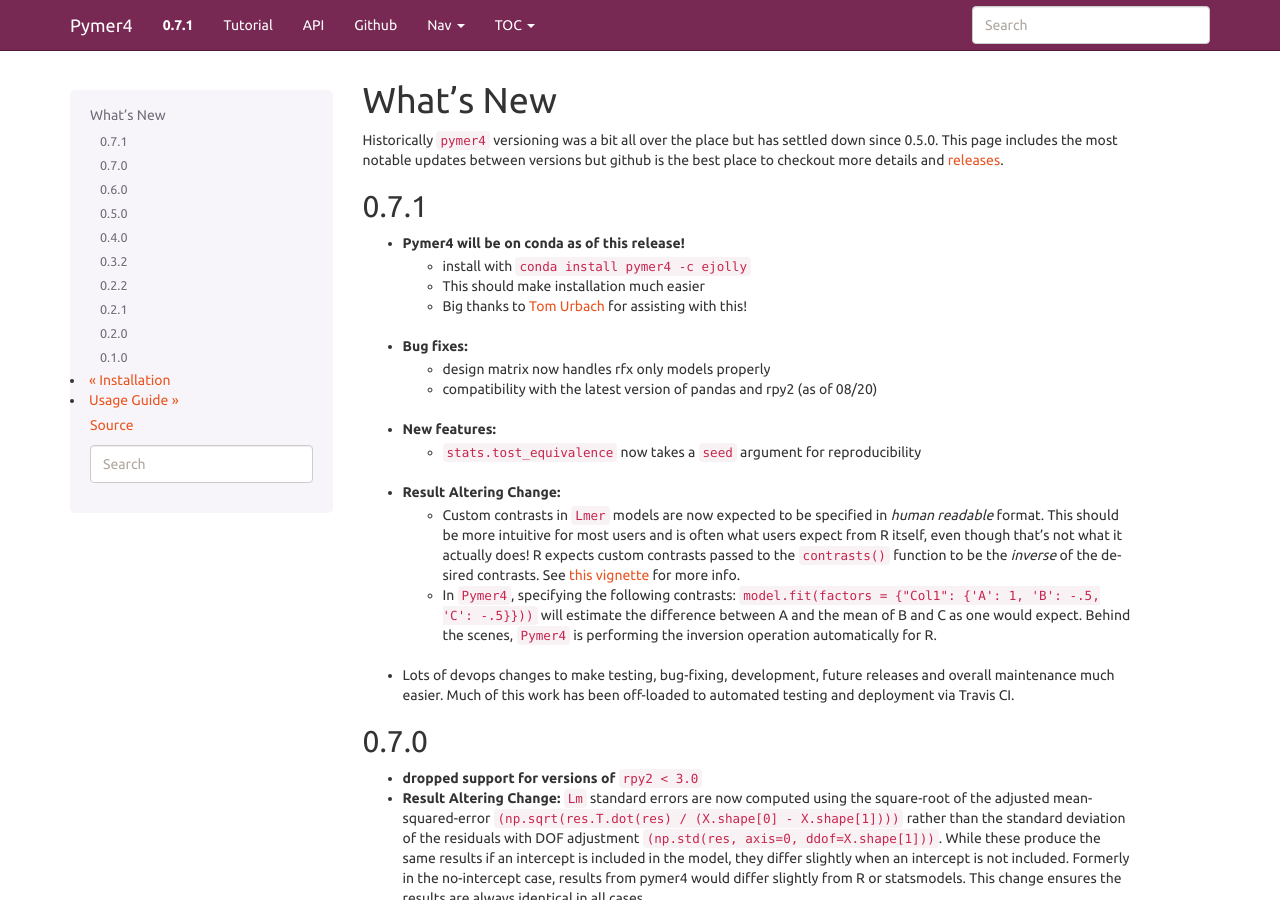
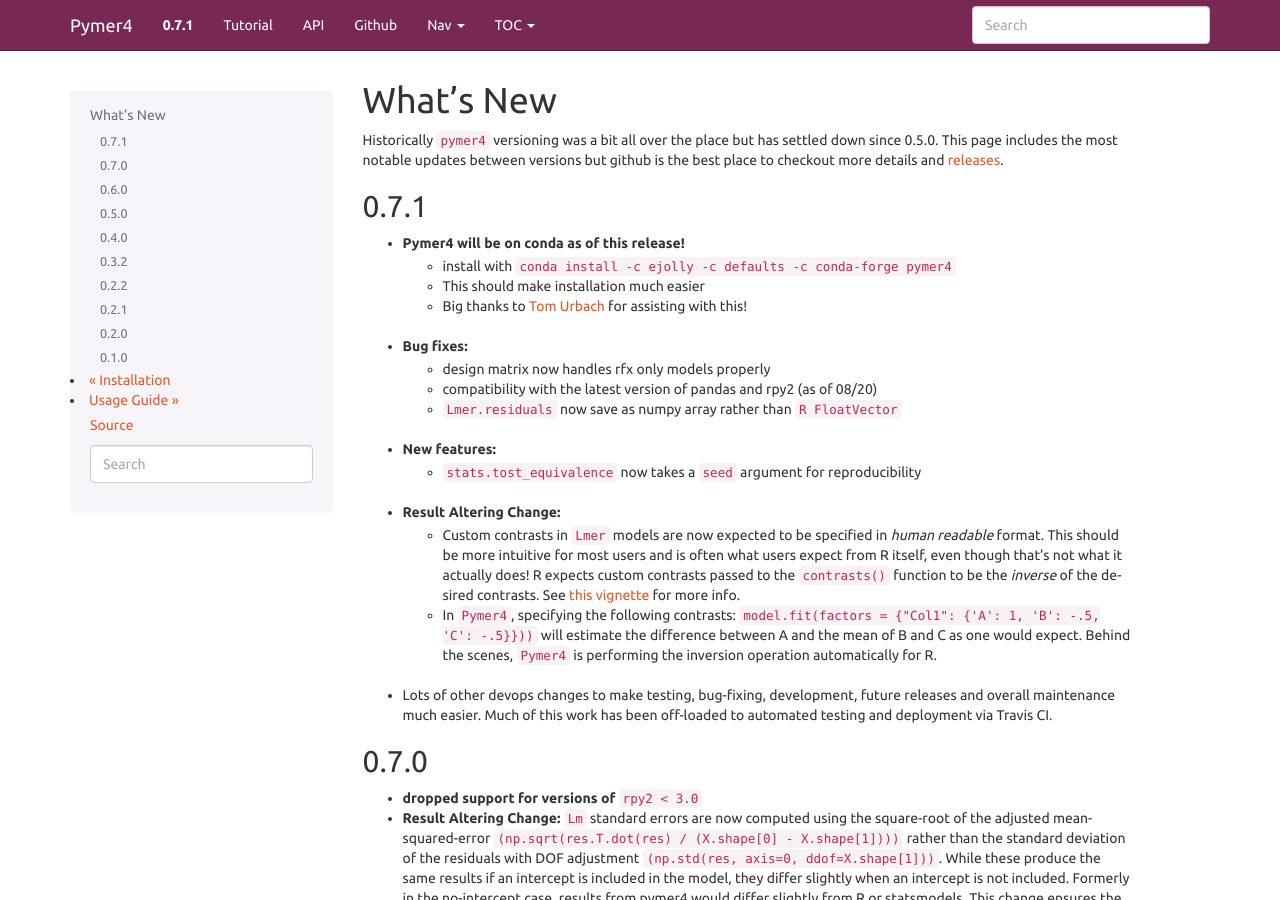
Before and after one commit to ejolly/pymer4, a Sphinx documentation site: the page built from docs/new.rst, in a window 1280 px wide and 900 px high. Built offline with Sphinx 7.4.7, drawn with Linux system fonts in a browser that asks for light colours.

Commit message:
Lmer.residuals now save as numpy array rather than R FloatVector. Removed some f-strings and quieted linter error from pandas query syntax.

```diff
--- a/docs/new.rst
+++ b/docs/new.rst
@@ -5,18 +5,19 @@
 0.7.1
 -----
 - **Pymer4 will be on conda as of this release!**
-    - install with :code:`conda install pymer4 -c ejolly`
+    - install with :code:`conda install -c ejolly -c defaults -c conda-forge pymer4`
     - This should make installation much easier
     - Big thanks to `Tom Urbach <https://turbach.github.io/toms_kutaslab_website/>`_ for assisting with this!
 - **Bug fixes:**
     - design matrix now handles rfx only models properly
     - compatibility with the latest version of pandas and rpy2 (as of 08/20)
+    - :code:`Lmer.residuals` now save as numpy array rather than :code:`R FloatVector`
 - **New features:**
     - :code:`stats.tost_equivalence` now takes a :code:`seed` argument for reproducibility
 - **Result Altering Change:**
     - Custom contrasts in :code:`Lmer` models are now expected to be specified in *human readable* format. This should be more intuitive for most users and is often what users expect from R itself, even though that's not what it actually does! R expects custom contrasts passed to the :code:`contrasts()` function to be the *inverse* of the desired contrasts. See `this vignette <https://rstudio-pubs-static.s3.amazonaws.com/65059_586f394d8eb84f84b1baaf56ffb6b47f.html>`_ for more info.
     - In :code:`Pymer4`, specifying the following contrasts: :code:`model.fit(factors = {"Col1": {'A': 1, 'B': -.5, 'C': -.5}}))` will estimate the difference between A and the mean of B and C as one would expect. Behind the scenes, :code:`Pymer4` is performing the inversion operation automatically for R.
-- Lots of devops changes to make testing, bug-fixing, development, future releases and overall maintenance much easier. Much of this work has been off-loaded to automated testing and deployment via Travis CI.
+- Lots of other devops changes to make testing, bug-fixing, development, future releases and overall maintenance much easier. Much of this work has been off-loaded to automated testing and deployment via Travis CI.
 
 
 0.7.0
```
Also changed, not shown: 1 other file.
